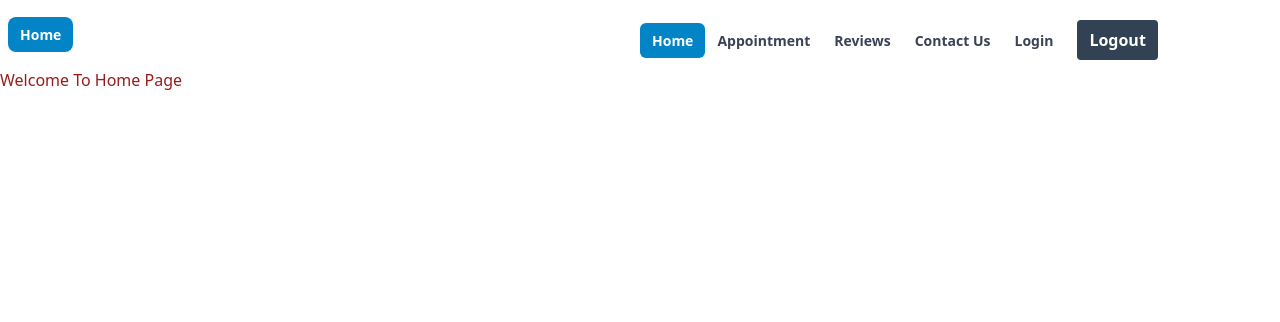
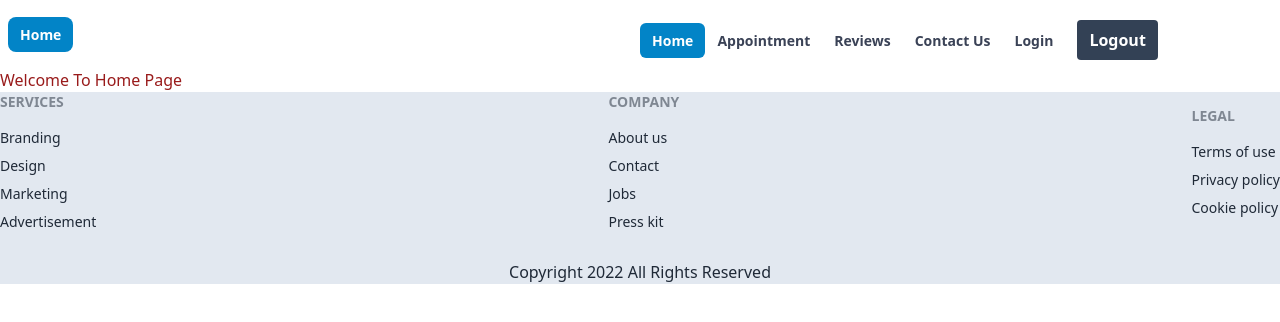
Before and after one commit to sadi-tanvir/Manufacturing-House-Client, a React (Create React App) app: page / in a window 1280 px wide. Shown: the top 322 px of the page. Built offline with nearby package versions, Linux system fonts and the light colour scheme.

Commit message:
added footer section

```diff
--- a/src/App.js
+++ b/src/App.js
@@ -11,6 +11,7 @@
       <Routes>
         <Route path="/" element={<Home />} />
       </Routes>
+      <Footer />
     </>
   );
 };
--- /dev/null
+++ b/src/pages/shared/Footer/Footer.js
@@ -0,0 +1,39 @@
+import React from 'react';
+import { Link } from 'react-router-dom';
+
+
+
+const Footer = () => {
+    return (
+        <>
+            <footer className="bg-slate-200">
+                <div className="footer flex justify-between items-center">
+                    <div>
+                        <span className="footer-title">Services</span>
+                        <Link to="#" className="link link-hover">Branding</Link>
+                        <Link to="#" className="link link-hover">Design</Link>
+                        <Link to="#" className="link link-hover">Marketing</Link>
+                        <Link to="#" className="link link-hover">Advertisement</Link>
+                    </div>
+                    <div>
+                        <span className="footer-title">Company</span>
+                        <Link to="#" className="link link-hover">About us</Link>
+                        <Link to="#" className="link link-hover">Contact</Link>
+                        <Link to="#" className="link link-hover">Jobs</Link>
+                        <Link to="#" className="link link-hover">Press kit</Link>
+                    </div>
+                    <div>
+                        <span className="footer-title">Legal</span>
+                        <Link to="#" className="link link-hover">Terms of use</Link>
+                        <Link to="#" className="link link-hover">Privacy policy</Link>
+                        <Link to="#" className="link link-hover">Cookie policy</Link>
+                    </div>
+                </div>
+
+                <p className="mt-7 text-center">Copyright 2022 All Rights Reserved</p>
+            </footer>
+        </>
+    );
+};
+
+export default Footer;
```
